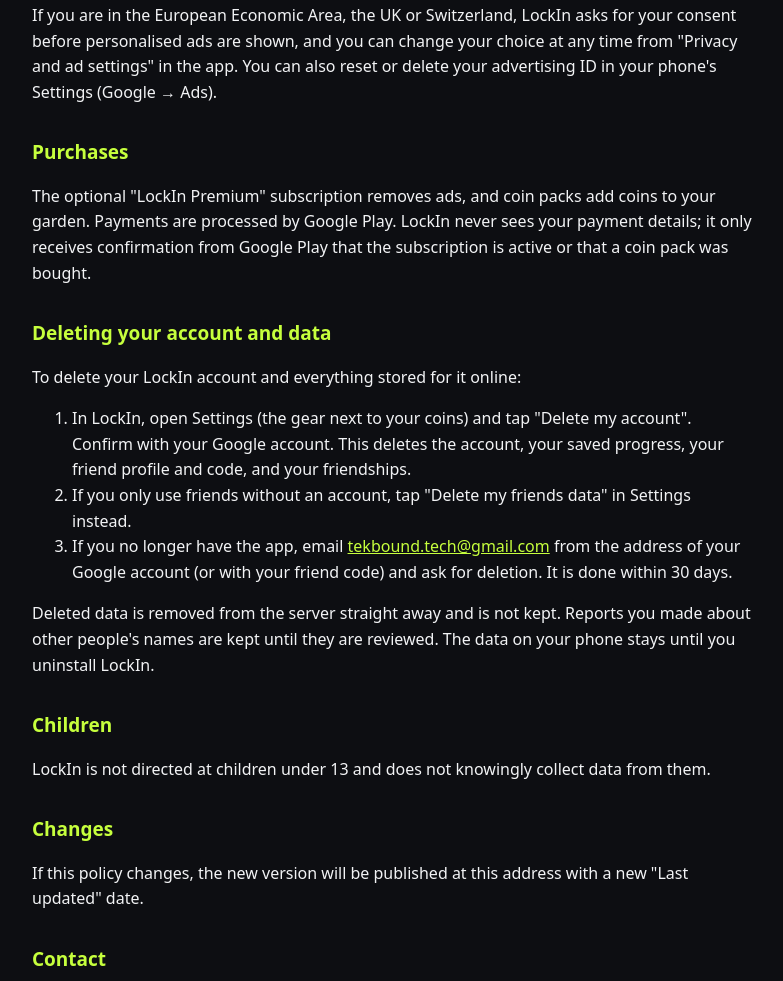
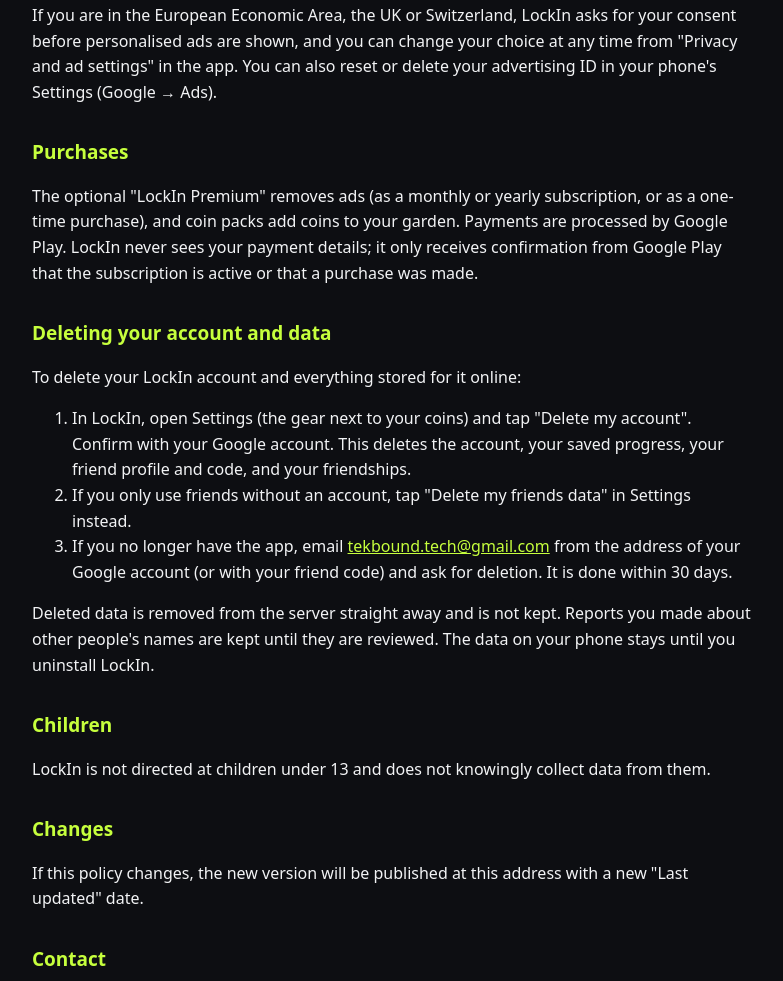
Before and after one commit to youssefchakala/lockin-privacy, a plain HTML site: page index.html in a window 1280 px wide. Shown: the part 2468-3449 px from the top of the page, without its empty margins (248-1031 px from the left). Drawn offline with Linux system fonts and the light colour scheme.

Commit message:
Privacy policy: Premium can also be a one-time purchase
Co-Authored-By: Claude Opus 5.5 <noreply@anthropic.com>

```diff
--- a/index.html
+++ b/index.html
@@ -53,7 +53,7 @@
 <p>If you are in the European Economic Area, the UK or Switzerland, LockIn asks for your consent before personalised ads are shown, and you can change your choice at any time from "Privacy and ad settings" in the app. You can also reset or delete your advertising ID in your phone's Settings (Google → Ads).</p>
 
 <h2>Purchases</h2>
-<p>The optional "LockIn Premium" subscription removes ads, and coin packs add coins to your garden. Payments are processed by Google Play. LockIn never sees your payment details; it only receives confirmation from Google Play that the subscription is active or that a coin pack was bought.</p>
+<p>The optional "LockIn Premium" removes ads (as a monthly or yearly subscription, or as a one-time purchase), and coin packs add coins to your garden. Payments are processed by Google Play. LockIn never sees your payment details; it only receives confirmation from Google Play that the subscription is active or that a purchase was made.</p>
 
 <h2 id="delete">Deleting your account and data</h2>
 <p>To delete your LockIn account and everything stored for it online:</p>
```
